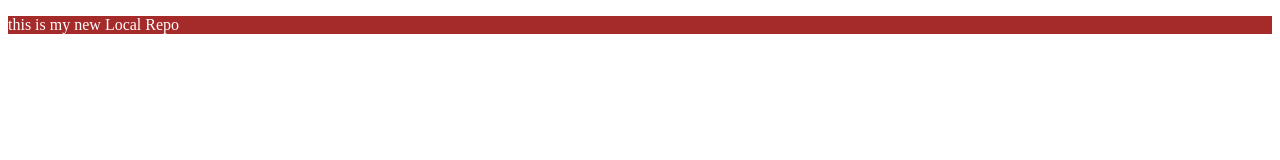
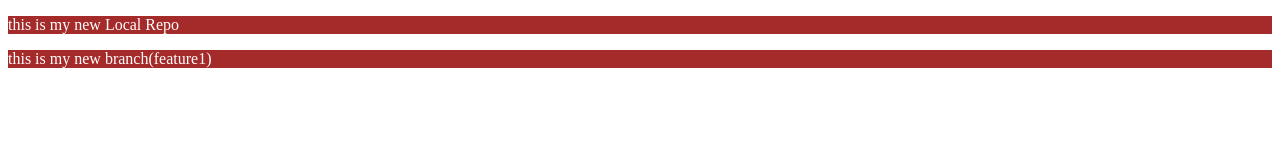
Before and after one commit to umerhassan22/LocalRepo, a plain HTML site: page index.html in a window 1280 px wide. Drawn offline with Linux system fonts and the light colour scheme.

Commit message:
the new feature

```diff
--- a/index.html
+++ b/index.html
@@ -8,5 +8,6 @@
 </head>
 <body>
     <p>this is my new Local Repo</p>
+    <p>this is my new branch(feature1)</p>
 </body>
 </html>
```
